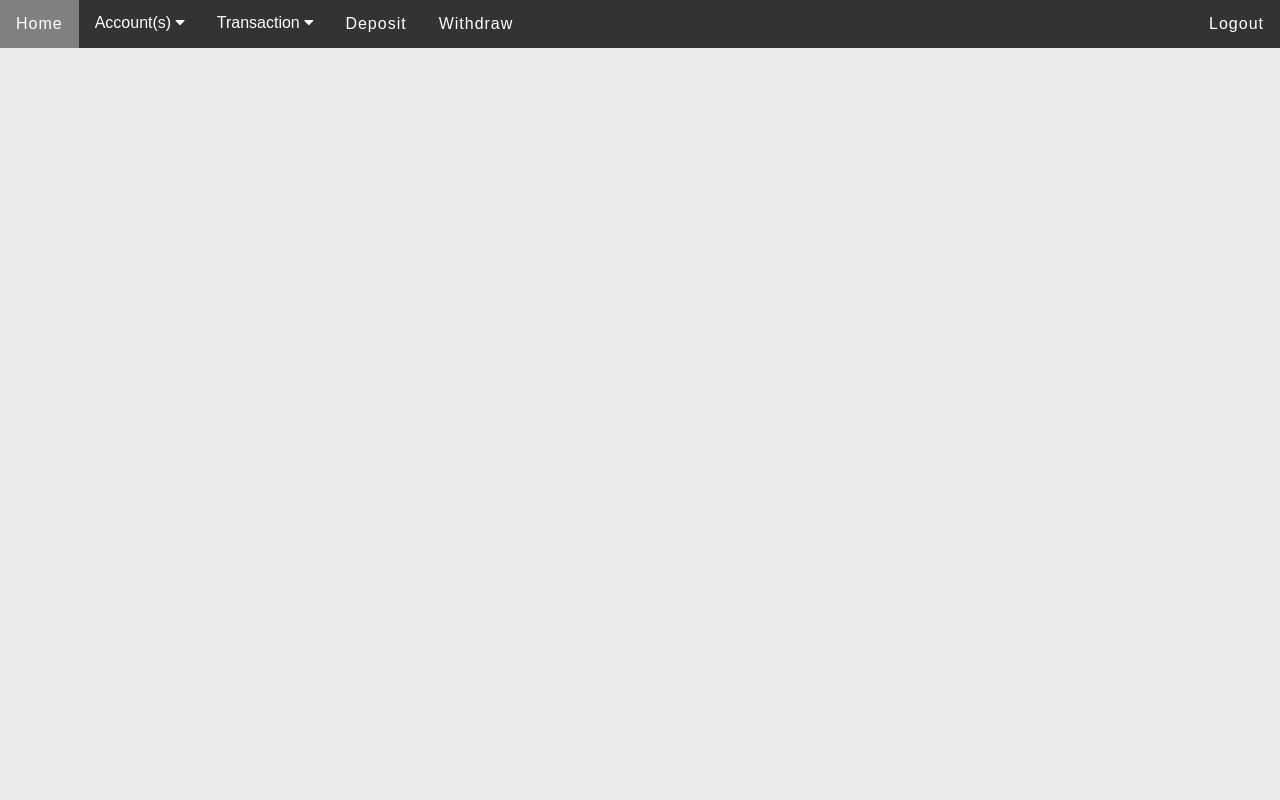
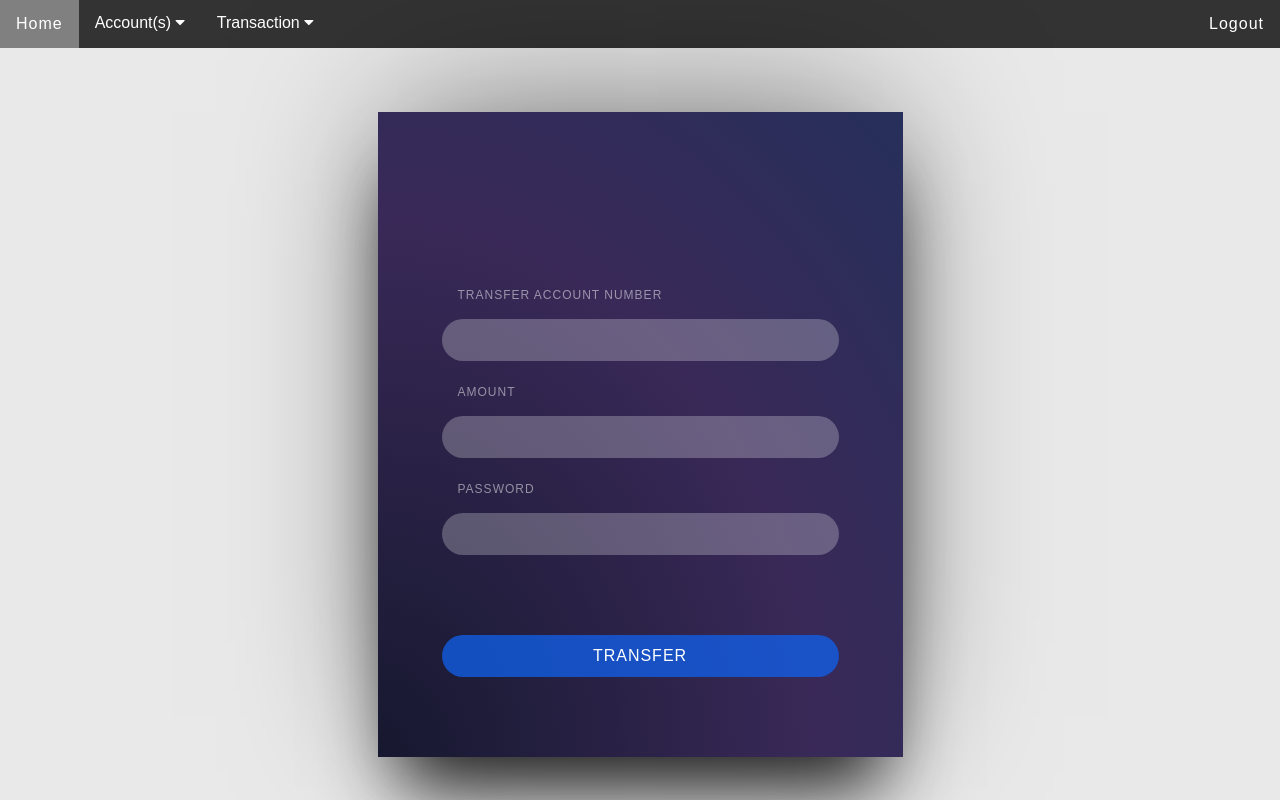
Before and after one commit to DayeemParkar/BajajMarketsTrainingCaseStudy, a Flask app: template templates/transaction.html in a window 1280 px wide. Run offline with Flask 2, Linux system fonts and the light colour scheme; the template is opened without the code that fills it: values that come from a table or form of the project are taken from there, others are empty; parts of the project's set-up code (start-up, migrations or seed data) failed here and were passed over.

Commit message:
Transaction integration

```diff
--- a/app.py
+++ b/app.py
@@ -92,15 +92,15 @@ def addAccount():
             return redirect(url_for('clearsession'))
         form = AccountForm()
         if form.validate_on_submit():
-            res = tryToAddAccount(form)
+            res = tryToAddAccount(form, session.get(USERNAME, ''))
             form.account_type.data = ''
-            form.balance.data = ''
+            form.password.data = ''
             form.balance.data = ''
             if not res[0]:
                 # unable to add account
                 return render_template('new_account.html', title='Add account', form=form, id=["nav3", "nav4"], msg=res[1])
             logger.info(f"Created new account for customer {session.get(USERNAME, 'no user')}")
-            return redirect(url_for('viewaccount'))
+            return redirect(url_for('viewAccount'))
         return render_template('new_account.html', title='Add account', form=form, id=["nav3", "nav4"])
     except Exception as e:
         logger.exception(f"Error while accessing add account page. User: {session.get(USERNAME, 'no user')}")
@@ -112,16 +112,16 @@ def viewAccount():
     try:
         if not verifySession():
             return redirect(url_for('clearsession'))
-        return getViewAccountTemplate(template='view_account.html', title='View accounts', navid=['nav3', 'nav5'], msg=None)
-        # customer = getCustomer(session.get(USERNAME, ''))
-        # if not customer:
-        #     logger.warning(f"View account error: Username {session.get(USERNAME, 'no user')}. Customer not found")
-        #     return render_template('view_account.html', title='View accounts', id=["nav3", "nav5"], msg="Could not retrieve accounts")
-        # res = tryToViewAccounts(customer[0])
-        # if not res:
-        #     logger.warning(f"View account error: Username {session.get(USERNAME, 'no user')}. No accounts")
-        #     return render_template('view_account.html', title='View accounts', id=["nav3", "nav5"], msg="You have no accounts")
-        # return render_template('view_account.html', title='View accounts', id=["nav3", "nav5"], result=res)
+        # return getViewAccountTemplate(template='view_account.html', title='View accounts', navid=['nav3', 'nav5'], msg=None)
+        customer = getCustomer(session.get(USERNAME, ''))
+        if not customer:
+            logger.warning(f"View account error: Username {session.get(USERNAME, 'no user')}. Customer not found")
+            return render_template('view_account.html', title='View accounts', id=["nav3", "nav5"], msg="Could not retrieve accounts")
+        res = tryToViewAccounts(customer[0])
+        if not res:
+            logger.warning(f"View account error: Username {session.get(USERNAME, 'no user')}. No accounts")
+            return render_template('view_account.html', title='View accounts', id=["nav3", "nav5"], msg="You have no accounts")
+        return render_template('view_account.html', title='View accounts', id=["nav3", "nav5"], result=res)
     except Exception as e:
         logger.exception(f"Error while accessing add account page. User: {session.get(USERNAME, 'no user')}")
         return render_template('view_account.html', title='Add account', id=["nav3", "nav4"])
@@ -133,7 +133,7 @@ def viewTransactionHistory(account_no):
     try:
         if not verifySession():
             return redirect(url_for('clearsession'))
-        result = tryToViewTransactionHistory(account_no)
+        result = tryToViewTransactionHistory(account_no, session.get(USERNAME, ''))
         if not result[0]:
             # could not retrieve rows
             return render_template('transaction_history.html', title=f"Account {account_no} history", id=["nav7"])
@@ -151,21 +151,22 @@ def deposit(account_no):
         if not verifySession():
             return redirect(url_for('clearsession'))
         form = TransactionForm()
+        form.transaction_account_no.data = '-1'
         if form.validate_on_submit():
             amount = form.amount.data
             password = form.password.data
             form.amount.data = ''
-            form.password.data = ''
-            # accountNotSelected, result
             res = tryToMakeDeposit(account_no, amount, password, session.get(USERNAME, ''))
             if not res[0]:
-                # Failed to make deposit
-                return getViewAccountTemplate(template='deposit.html', title='Deposit', navid=["nav9"], msg=res[1])
+                # Failed to deposit
+                return render_template('deposit.html', title='Deposit', navid=["nav6", "nav9"], form=form, accountNotSelected=False, msg=res[1])
             # deposit successful
             return redirect(url_for('viewTransactionHistory', account_no=account_no))
-        return render_template('deposit.html', title="Deposit", id=["nav9"], accountNotSelected=not checkIfAccountExists(account_no))
+        if checkIfAccountExists(account_no)[0]:
+            return render_template('deposit.html', title='Deposit', navid=["nav6", "nav9"], form=form)
+        return getViewAccountTemplate(template='deposit.html', title='Deposit', navid=["nav6", "nav9"], msg=None)
     except Exception as e:
-        return render_template('deposit.html', title="Deposit", id=["nav9"], accountNotSelected=True)
+        return render_template('deposit.html', title="Deposit", id=["nav6", "nav9"], accountNotSelected=True)
 
 
 @app.route('/withdraw/<account_no>', methods=['GET','POST'])
@@ -173,9 +174,23 @@ def withdrawal(account_no):
     try:
         if not verifySession():
             return redirect(url_for('clearsession'))
-        return render_template('withdrawal.html', title="Withdraw", id=["nav10"], accountNotSelected=not checkIfAccountExists(account_no))
+        form = TransactionForm()
+        form.transaction_account_no.data = '-1'
+        if form.validate_on_submit():
+            amount = form.amount.data
+            password = form.password.data
+            form.amount.data = ''
+            res = tryToMakeWithdrawal(account_no, amount, password, session.get(USERNAME, ''))
+            if not res[0]:
+                # Failed to withdraw
+                return render_template('withdrawal.html', title='Withdraw', navid=["nav6", "nav10"], form=form, accountNotSelected=False, msg=res[1])
+            # withdrawal successful
+            return redirect(url_for('viewTransactionHistory', account_no=account_no))
+        if checkIfAccountExists(account_no)[0]:
+            return render_template('withdrawal.html', title='Withdraw', navid=["nav6", "nav10"], form=form)
+        return getViewAccountTemplate(template='withdrawal.html', title='Withdraw', navid=["nav6", "nav10"], msg=None)
     except Exception as e:
-        return render_template('withdrawal.html', title="Withdraw", id=["nav10"], accountNotSelected=True)
+        return render_template('withdrawal.html', title="Withdraw", id=["nav6", "nav10"], accountNotSelected=True)
 
 
 @app.route('/transaction/<account_no>', methods=['GET','POST'])
@@ -183,9 +198,24 @@ def transaction(account_no):
     try:
         if not verifySession():
             return redirect(url_for('clearsession'))
-        return render_template('transaction.html', title="Make Transaction", id=["nav6", "nav7"], accountNotSelected=not checkIfAccountExists(account_no))
+        form = TransactionForm()
+        if form.validate_on_submit():
+            amount = form.amount.data
+            password = form.password.data
+            transaction_account_no = form.transaction_account_no.data
+            form.amount.data = ''
+            form.transaction_account_no.data = ''
+            res = tryToMakeTransaction(account_no, transaction_account_no, amount, password, session.get(USERNAME, ''))
+            if not res[0]:
+                # Failed to make transaction
+                return render_template('transaction.html', title="Transaction", id=["nav6", "nav7"], form=form, accountNotSelected=False, msg=res[1])
+            # transaction successful
+            return redirect(url_for('viewTransactionHistory', account_no=account_no))
+        if checkIfAccountExists(account_no)[0]:
+            return render_template('transaction.html', title='Transaction', navid=["nav6", "nav7"], form=form)
+        return getViewAccountTemplate(template='transaction.html', title='Transaction', navid=["nav6", "nav7"], msg=None)
     except Exception as e:
-        return render_template('transaction.html', title="Make Transaction", id=["nav6", "nav7"], accountNotSelected=True)
+        return render_template('transaction.html', title="Transaction", id=["nav6", "nav7"], accountNotSelected=True)
 
 
 @app.route('/clearsession')
--- a/templates/deposit.html
+++ b/templates/deposit.html
@@ -1,5 +1,7 @@
 {% extends "navbar.html" %}
+{% block body %}
 {% if accountNotSelected %}
+    {% if result %}
     <table border="1" style="border-collapse:collapse;">
         <tr>
             <th>Account Number</th>
@@ -16,6 +18,9 @@
         </tr>
         {% endfor %}
     </table>
+    {% else %}
+    You have no accounts. Make an account to deposit money.
+    {% endif %}
 {% else %}
     <div class="login-container">
 
@@ -36,3 +41,4 @@
 
     </div>
 {% endif %}
+{% endblock %}
--- a/templates/navbar.html
+++ b/templates/navbar.html
@@ -10,8 +10,8 @@
           <i class="fa fa-caret-down"></i>
         </button>
         <div class="dropdown-content navbar">
-          <a id="nav4" href="#">New Account</a>
-          <a id="nav5" href="#">View Account(s)</a>
+          <a id="nav4" href="{{ url_for('addAccount') }}">New Account</a>
+          <a id="nav5" href="{{ url_for('viewAccount') }}">View Account(s)</a>
         </div>
     </div>
 
@@ -20,15 +20,11 @@
           <i class="fa fa-caret-down"></i>
         </button>
         <div class="dropdown-content navbar">
-          <a id="nav7" href="#">Make Transaction</a>
-          <a id="nav8" href="#">Transaction History</a>
+          <a id="nav7" href="{{ url_for('transaction', account_no=-1) }}">Make Transaction</a>
+          <a id="nav9" href="{{ url_for('deposit', account_no=-1) }}">Deposit</a>
+          <a id="nav10" href="{{ url_for('withdrawal', account_no=-1) }}">Withdraw</a>
         </div>
     </div>
-
-    <li><a id="nav9" href="{{ url_for('home') }}">Deposit</a></li>
-    <li><a id="nav10" href="{{ url_for('home') }}">Withdraw</a></li>
-
-
 </ul>
 {% endblock %}
 
--- a/templates/transaction.html
+++ b/templates/transaction.html
@@ -1,5 +1,7 @@
 {% extends "navbar.html" %}
-{% if AccountNotSelected %}
+{% block body %}
+{% if accountNotSelected %}
+    {% if result %}
     <table border="1" style="border-collapse:collapse;">
         <tr>
             <th>Account Number</th>
@@ -16,6 +18,9 @@
         </tr>
         {% endfor %}
     </table>
+    {% else %}
+    You have no accounts. Make an account to start a transaction
+    {% endif %}
 {% else %}
     <div class="login-container">
 
@@ -38,3 +43,4 @@
 
     </div>
 {% endif %}
+{% endblock %}
--- a/templates/view_account.html
+++ b/templates/view_account.html
@@ -20,7 +20,7 @@
             {% endfor %}
         </table>
     {% else %}
-        No data to display
+        No accounts to display
     {% endif %}
 
 
```
Also changed, not shown: db_connector_class.py (+10 -13 lines), helpers.py (+34 -22 lines), templates/home.html (+7 -7 lines), templates/transaction_history.html (+2 -10 lines), templates/withdrawal.html (+8 -2 lines), 2 other files.
